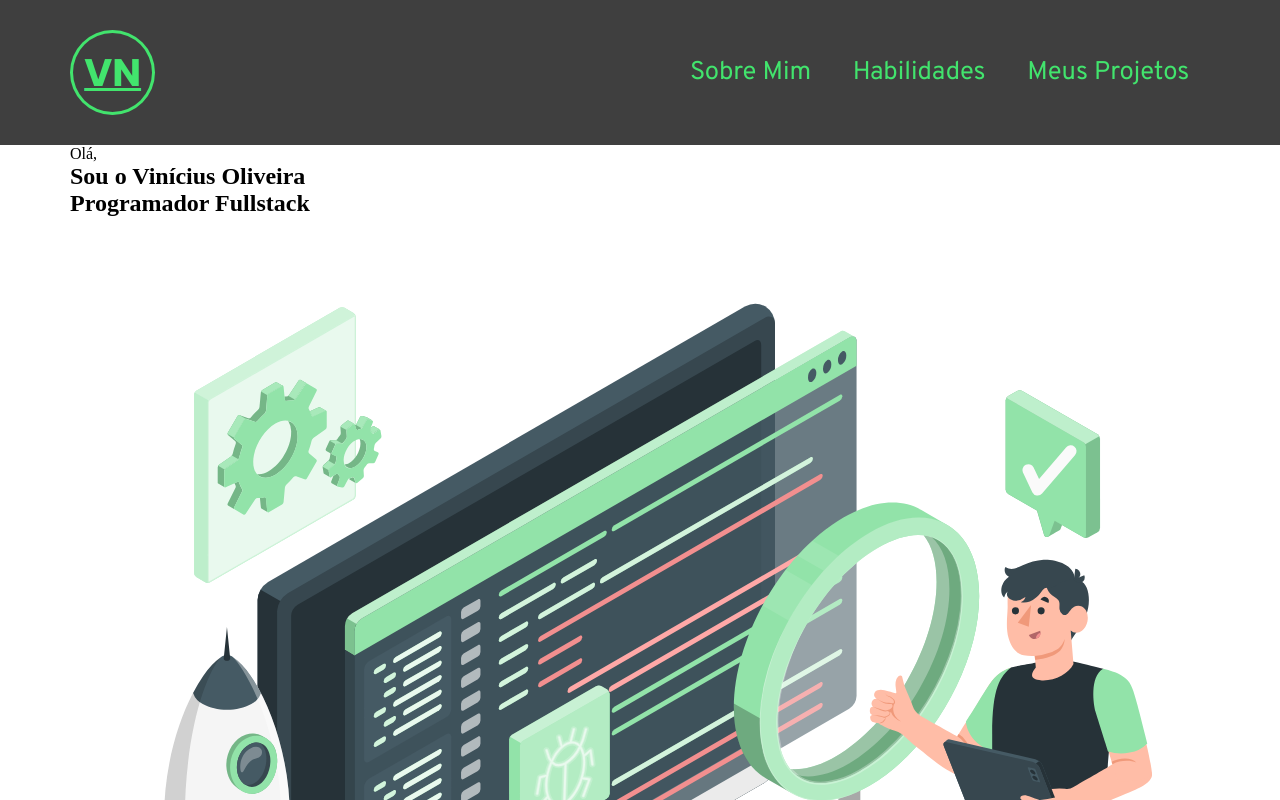
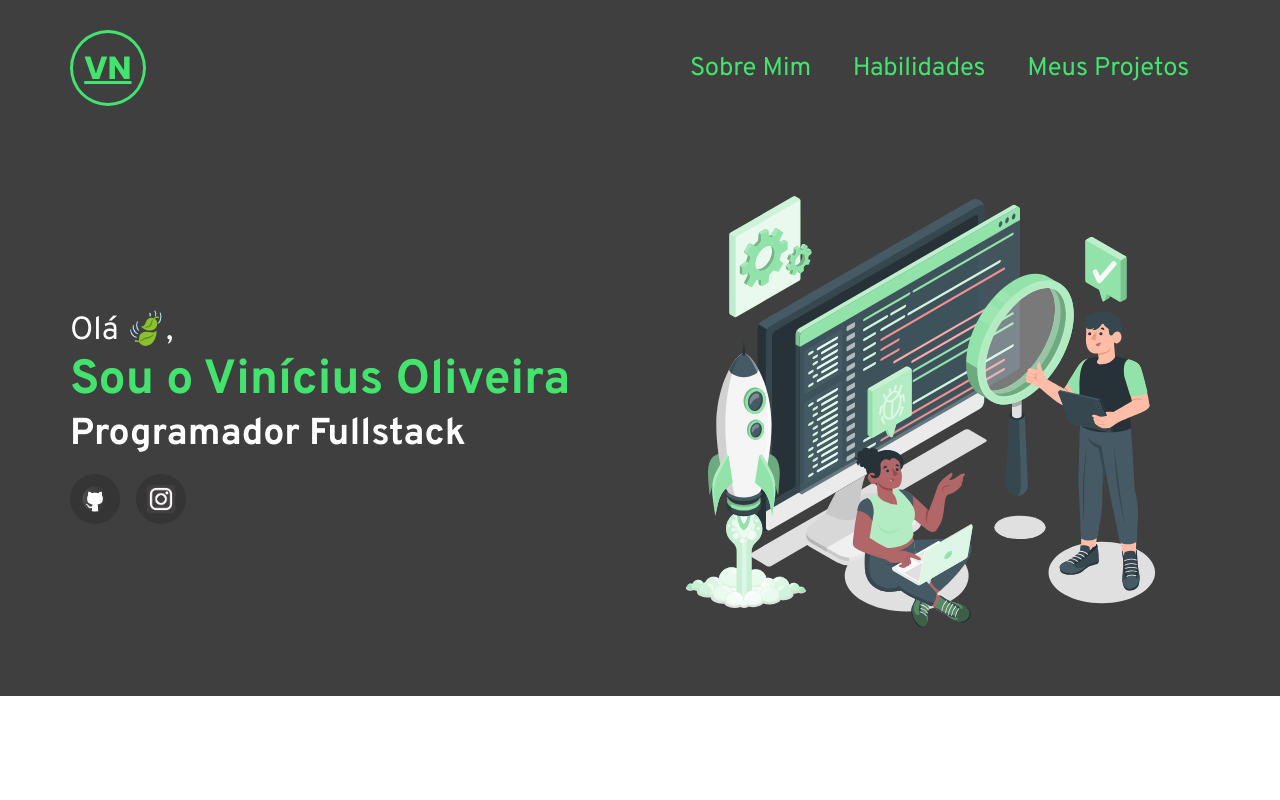
Before and after one commit to ViniciusOliveiraOfc/portfolio-frontend, a plain HTML site: page index.html in a window 1280 px wide. Shown: the top 800 px of the page. Drawn offline with Linux system fonts and the light colour scheme.

Commit message:
section home

```diff
--- a/index.html
+++ b/index.html
@@ -27,16 +27,20 @@
     <main class="conteudo">
         <section class="home">
             <div class="container">
-                <div>
-                    <p>Olá,</p>
+                <div class="texto-home">
+                    <p>Olá 🍃,</p>
                     <h1>Sou o Vinícius Oliveira</h1>
-                    <h2>Programador Fullstack</h2>
-                    <div>
-                        <a href="https://github.com/Vinitoider" target="_blank"></a>
-                        <a href="https://www.instagram.com/vinitoider_br/" target="_blank"></a>
+                    <h3>Programador Fullstack</h3>
+                    <div class="redes">
+                        <a href="https://github.com/Vinitoider" target="_blank">
+                            <img src="src/imgs/icongit.png" alt="imagem github">
+                        </a>
+                        <a href="https://www.instagram.com/vinitoider_br/" target="_blank">
+                            <img src="src/imgs/iconinsta.png" alt="imagem instagram">
+                        </a>
                     </div>
                 </div>
-                <div>
+                <div class="img-home">
                     <img src="src/imgs/software-code-testing-animate.svg" alt="Imagem ilustrativa">
                 </div>
             </div>
@@ -56,6 +60,7 @@
                         <a href="#">Veja meu CV</a>
                     </div>
                 </div>
+            </div>
         </section>
 
     </main>
--- a/src/css/style.css
+++ b/src/css/style.css
@@ -6,12 +6,13 @@
     --fonte-segundaria: 'Poppins', sans-serif;
     --fonte-gigante: 4.5rem;
     --fonte-gg: 3rem;
-    --fonte-grande: 2.4rem;
+    --fonte-grande: 2rem;
     --fonte-normal: 1.6rem;
 }
 
 :root {
     --cinza: #3f3f3f;
+    --cinza-escuro: #353535;
     --verde: #42e46d;
     --verde-escuro: #298342;
     --branco: #ffffff;
@@ -20,6 +21,11 @@
 .container {
     max-width: 1140px;
     margin: auto;
+}
+
+body {
+    font-family: var(--fonte-primaria);
+    font-size: var(--fonte-normal);
 }
 
 .header {
@@ -63,6 +69,69 @@
     color: var(--branco);
 }
 
+.conteudo .home {
+    background-color: var(--cinza);
+    padding: 25px 0;
+}
+
+.conteudo .home .container {
+    display: flex;
+    justify-content: space-between;
+}
+
+.conteudo .home .texto-home {
+    width: 50%;
+    color: var(--branco);
+    font-size: var(--fonte-grande);
+    display: flex;
+    flex-direction: column;
+    justify-content: center;
+}
+
+.conteudo .home .texto-home h1{
+    width: 100%;
+    color: var(--verde);
+    transition: 0.2s;
+}
+
+.conteudo .home .texto-home h1:hover{
+    color: var(--verde);
+    font-size: 3.2rem;
+}
+
+.redes {
+    display: flex;
+    gap: 1rem;
+}
+
+.redes a {
+    background-color: var(--cinza-escuro);
+    width: 50px;
+    height: 50px;
+    display: grid;
+    place-items: center;
+    border-radius: 50%;
+    margin-top: 1rem;
+    transition: 0.2s;
+}
+
+.redes a:hover {
+    box-shadow: 5px 5px 0 var(--verde-escuro);
+}
+
+.redes img {
+    width: 30px;
+}
+
+.img-home {
+    width: 500px;
+    margin: auto;
+}
+
+.img-home img {
+    width: 100%;
+}
+
 .row {
     display: flex;
     flex-wrap: wrap;
```
Also changed, not shown: src/imgs/github.png (deleted), src/imgs/icongit.png (added), src/imgs/iconinsta.png (added), src/imgs/instagram.png (deleted). Lines whose indentation alone changed are shown as unchanged.
